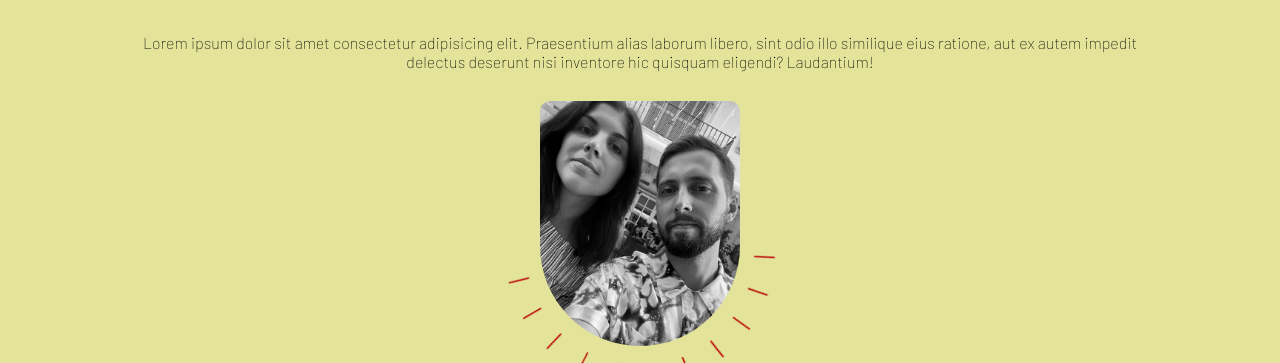
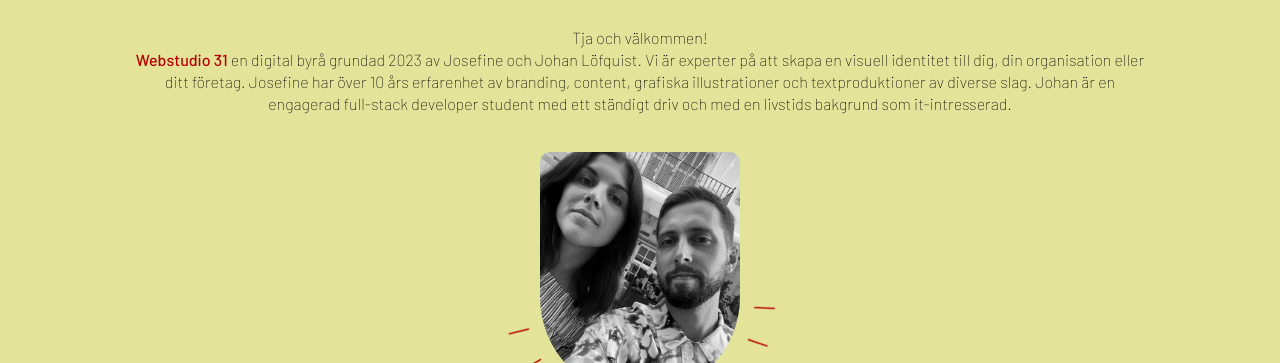
Before and after one commit to johanlofquist/webstudio-31, a plain HTML site: page index.html in a window 1280 px wide. Shown: the part 737-1100 px from the top of the page. Drawn offline with Linux system fonts and the light colour scheme.

Commit message:
Styling text

```diff
--- a/index.html
+++ b/index.html
@@ -36,7 +36,7 @@
 
     <section class="about">
         <h1>WHO WE ARE</h1>
-        <p>Lorem ipsum dolor sit amet consectetur adipisicing elit. Praesentium alias laborum libero, sint odio illo similique eius ratione, aut ex autem impedit delectus deserunt nisi inventore hic quisquam eligendi? Laudantium!</p>
+        <p>Tja och välkommen!<br><span id="web31">Webstudio 31</span> en digital byrå grundad 2023 av Josefine och Johan Löfquist. Vi är experter på att skapa en visuell identitet till dig, din organisation eller ditt företag. Josefine har över 10 års erfarenhet av branding, content, grafiska illustrationer och textproduktioner av diverse slag. Johan är en engagerad full-stack developer student med ett ständigt driv och med en livstids bakgrund som it-intresserad.</p>
         <div id="grafik">
         <img id="couple" src="resources/images/couple.jpeg" alt="">
         <img id="prickar" src="resources/images/streck-mindre.svg" alt="">
--- a/resources/css/main.css
+++ b/resources/css/main.css
@@ -89,13 +89,21 @@ header i {
     font-size: 50px;
     font-weight: 200;
     margin-top: 80px;
-    margin-bottom: 20px;
+    margin-bottom: 30px;
 }
 
 .about p {
     width: 80%;
     text-align: center;
-    margin-bottom: 30px;
+    margin-bottom: 37px;
+    margin-top: 0;
+    font-weight: 100;
+    line-height: 22px;
+}
+
+#web31 {
+    font-weight: 500;
+    color: var(--ws31red);
 }
 
 #grafik {
```
